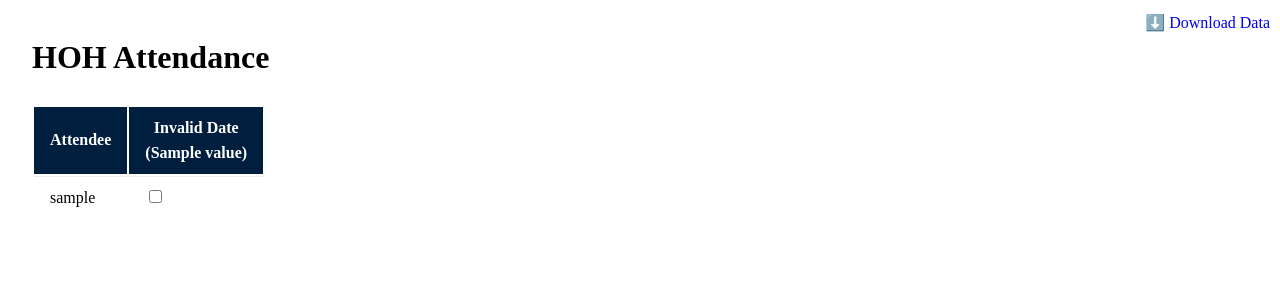
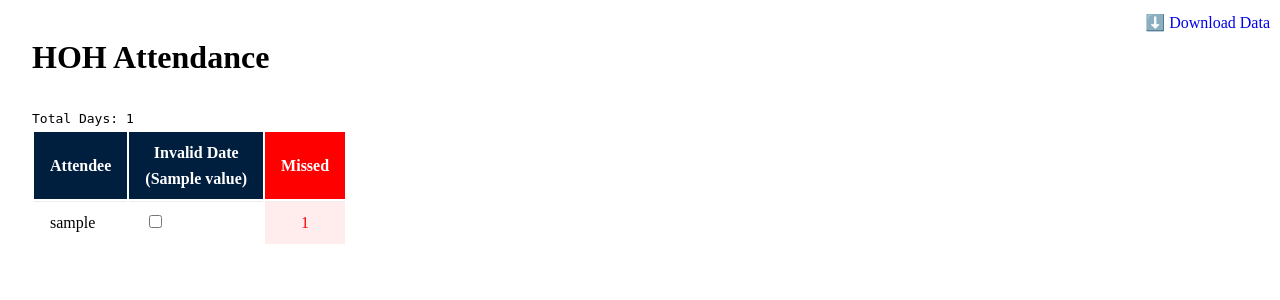
Before and after one commit to Prabesh01/discord-vc-attendance, a Flask app: template web/templates/admin.html in a window 1280 px wide. Shown: the top 300 px of the page. Run offline with Flask 3, Linux system fonts and the light colour scheme; the template is opened without the code that fills it: most values are stand-ins (such as "Sample title", 1, 10 or a date in 2020).

Commit message:
add missed and total days

```diff
--- a/web/static/style.css
+++ b/web/static/style.css
@@ -19,11 +19,11 @@ input {
 }
 
 /* Column types */
-th.total-col {
+th.missed-col {
     background-color: #f00;
 }
 
-td.total-col {
+td.missed-col {
     background-color: #ffecec;
     color: #f00;
     text-align: center;
--- a/web/templates/admin.html
+++ b/web/templates/admin.html
@@ -10,6 +10,7 @@
 
 <body>
     <h1>HOH Attendance</h1>
+    <code>Total Days: {{ attendance_days | length }}</code>
 		<a class="button" style="text-decoration: none; position:absolute; top: 10px; right:10px;" href="/backup">⬇️ Download Data</a>
     <table>
         <thead>
@@ -20,6 +21,7 @@
                         <th><div data-date="{{ key }}"></div>({{ value }})</th>
                     {% endfor %}
                 {% endfor %}
+                <th class="missed-col">Missed</th>
             </tr>
         </thead>
         <tbody>
@@ -104,5 +106,25 @@ thElements.forEach(function (th) {
         });
     });
 </script>
+<script>
+const table = document.querySelector('table tbody');
+const students = table.querySelectorAll('tr.student');
 
+students.forEach((student) => {
+  const checkboxes = student.querySelectorAll('input[type="checkbox"]');
+
+  let totalAbsent = 0;
+  checkboxes.forEach((checkbox) => {
+    if (!checkbox.checked) {
+        totalAbsent++;
+    }
+  });
+
+  const totalCell = document.createElement('td');
+  totalCell.classList.add('missed-col');
+  totalCell.textContent = totalAbsent;
+  student.appendChild(totalCell);
+});
+
+</script>
 </html>
```
